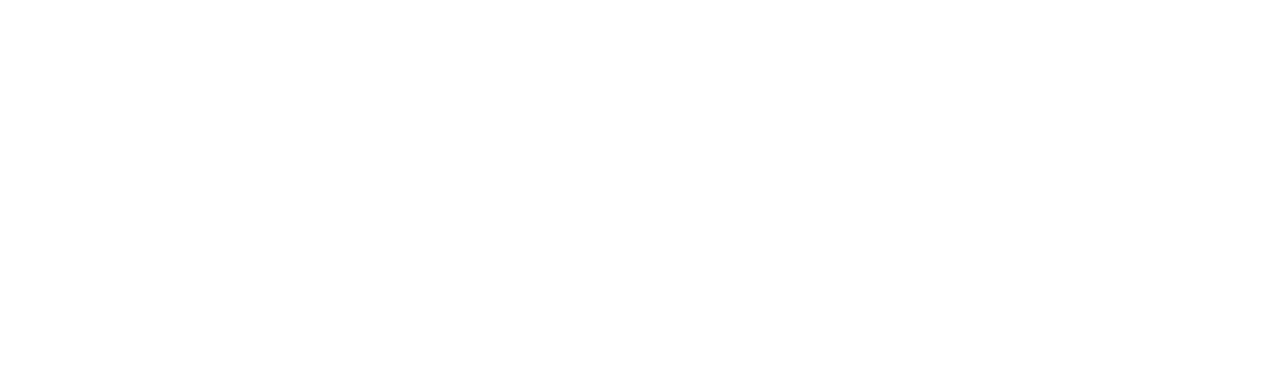
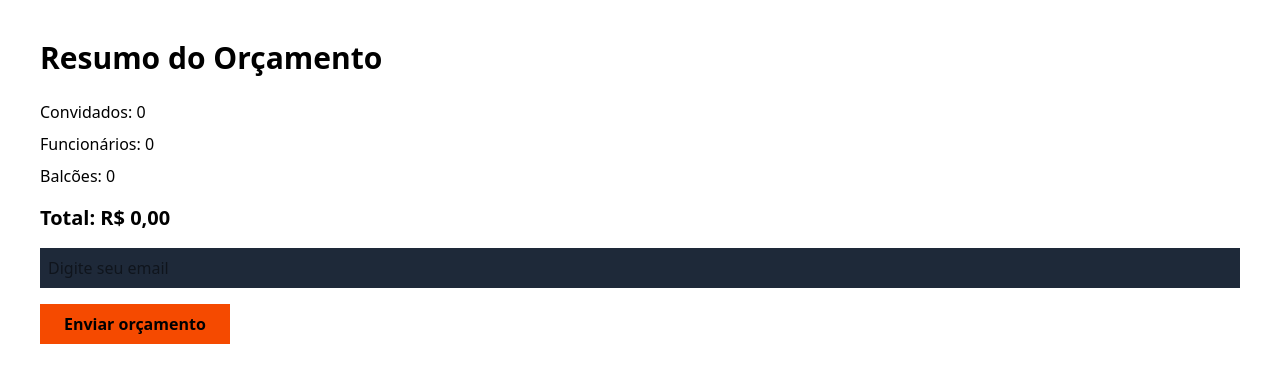
Before and after one commit to coelhalice/EloDrinks, a React (Vite) app: page /orcamento/1 in a window 1280 px wide. Before the commit this address had no page. Shown: the top 382 px of the page. Built offline with nearby package versions, Linux system fonts and the light colour scheme.

Commit message:
feat: contexto de orçamento funcional

```diff
--- a/package.json
+++ b/package.json
@@ -39,6 +39,7 @@
     "tailwind-merge": "^3.0.1",
     "tailwindcss": "^4.0.7",
     "tailwindcss-animate": "^1.0.7",
+    "uuid": "^11.1.0",
     "zod": "^3.24.4",
     "zustand": "^5.0.3"
   },
--- a/src/app.tsx
+++ b/src/app.tsx
@@ -1,24 +1,29 @@
 import { Route, BrowserRouter, Routes } from 'react-router-dom'
-import { AuthProvider } from './contexts/AuthContext'
+import { AuthProvider } from './contexts/auth-context'
 import { LandingPage } from './pages/landing-page/index.tsx'
 import { LoginPage } from './pages/admin-pages/login-page'
 import { AdminLayout } from './pages/admin-pages/admin-layout'
 import { AdminUsersPage } from './pages/admin-pages/admin-users'
 import { AdminBeveragesPage } from './pages/admin-pages/admin-beverages'
 import BudgetPage from './pages/budget-page'
+import { BudgetProvider } from './contexts/budget-context'
+import CheckoutPage from './pages/checkout-page'
 
 
 export default function App() {
   return (
     <BrowserRouter>
       <AuthProvider>
+        <BudgetProvider>
           <Routes>
             <Route path="/" element={<LandingPage />}/>
             <Route path="/orcamento" element={<BudgetPage />}/>
+            <Route path="/orcamento/:id" element={<CheckoutPage />}/>
             <Route path="/login" element={<LoginPage />}/>
             <Route path="/admin" element={<AdminLayout children={<AdminUsersPage />} />}/>
             <Route path="/admin/beverages" element={<AdminLayout children={<AdminBeveragesPage />} />}/>
           </Routes>
+        </BudgetProvider>
       </AuthProvider>
     </BrowserRouter>
   )
--- /dev/null
+++ b/src/contexts/budget-context.tsx
@@ -0,0 +1,108 @@
+import { createContext, useContext, useState, ReactNode } from "react";
+import { v4 as uuidv4 } from "uuid";
+import { useNavigate } from "react-router-dom";
+
+type Beverage = {
+  id: string;
+  name: string;
+  type: string;
+  description: string;
+  price: number;
+};
+
+type BudgetData = {
+  id: string;
+  beverages: Record<string, Beverage>; // só os selecionados
+  guests: number;
+  counters: number;
+  staff: number;
+  budget: number;
+};
+
+type BudgetContextType = {
+  data: BudgetData;
+  updateBeverage: (bev: Beverage, checked: boolean) => void;
+  updateGuests: (value: number) => void;
+  updateCounters: (value: number) => void;
+  updateStaff: (value: number) => void;
+  budget: number;
+  handleBudgetFinish: () => void;
+};
+
+const BudgetContext = createContext({} as BudgetContextType);
+
+export const BudgetProvider = ({ children }: { children: ReactNode }) => {
+  const [data, setData] = useState<BudgetData>({
+    id: uuidv4(),
+    beverages: {},
+    guests: 0,
+    counters: 0,
+    staff: 0,
+    budget: 0,
+  });
+
+  const updateBeverage = (bev: Beverage, checked: boolean) => {
+    setData((prev) => {
+      const newBeverages = { ...prev.beverages };
+      if (checked) {
+        newBeverages[bev.id] = bev;
+      } else {
+        delete newBeverages[bev.id];
+      }
+
+      return {
+        ...prev,
+        beverages: newBeverages,
+      };
+    });
+  };
+
+  const updateGuests = (value: number) => setData((prev) => ({ ...prev, guests: value }));
+  const updateCounters = (value: number) => setData((prev) => ({ ...prev, counters: value }));
+  const updateStaff = (value: number) => setData((prev) => ({ ...prev, staff: value }));
+
+  const totalBeverages = Object.entries(data.beverages)
+    .filter(([, checked]) => checked)
+    .reduce((sum, [id]) => {
+      const drink = data.beverages[id];
+      return drink ? sum + drink.price : sum;
+    }, 0);
+
+
+  const budget = totalBeverages * data.guests  + data.counters * 300 + data.staff * 100;
+
+  const navigate = useNavigate();
+  const handleBudgetFinish =
+    () => {
+      const budgetData = {
+        ...data,
+        budget,
+      };
+      setData(budgetData);
+      console.log("Budget data:", budgetData);
+      navigate(`/orcamento/${budgetData.id}`)
+    };
+
+
+  return (
+    <BudgetContext.Provider
+      value={{
+        data,
+        updateBeverage,
+        updateGuests,
+        updateCounters,
+        updateStaff,
+        budget,
+        handleBudgetFinish,
+      }}
+    >
+      {children}
+    </BudgetContext.Provider>
+  );
+};
+
+export const useBudget = () => {
+  const context = useContext(BudgetContext);
+  if (!context) throw new Error("useBudget deve ser usado dentro de BudgetProvider");
+  return context;
+};
--- a/src/pages/admin-pages/admin-beverages/index.tsx
+++ b/src/pages/admin-pages/admin-beverages/index.tsx
@@ -5,7 +5,7 @@ import { Button } from "@/components/ui/button"
 import { ListFilter } from "lucide-react"
 import { Table, TableBody, TableCell, TableHead, TableHeader, TableRow } from "@/components/ui/table"
 import { BeverageModal } from "@/components/internal/beverageModal"
-import { useAuth } from "@/contexts/AuthContext"
+import { useAuth } from "@/contexts/auth-context"
 import { TableActions } from "@/components/internal/tableActions"
 import { fetcher } from "@/lib/fetcher"
 import useSWR from "swr"
--- a/src/pages/admin-pages/admin-layout/index.tsx
+++ b/src/pages/admin-pages/admin-layout/index.tsx
@@ -1,4 +1,4 @@
-import { useAuth } from "@/contexts/AuthContext";
+import { useAuth } from "@/contexts/auth-context";
 import { Button } from "@/components/ui/button";
 import { useLocation, useNavigate } from "react-router-dom";
 import { toast } from "react-toastify";
--- a/src/pages/admin-pages/admin-users/index.tsx
+++ b/src/pages/admin-pages/admin-users/index.tsx
@@ -1,4 +1,4 @@
-import { useAuth } from "@/contexts/AuthContext";
+import { useAuth } from "@/contexts/auth-context";
 import { UserModal } from "@/components/internal/userModal";
 import { Button } from "@/components/ui/button";
 import { Input } from "@/components/ui/input";
--- a/src/pages/admin-pages/login-page/index.tsx
+++ b/src/pages/admin-pages/login-page/index.tsx
@@ -1,4 +1,4 @@
-import { useAuth } from "@/contexts/AuthContext";
+import { useAuth } from "@/contexts/auth-context";
 import { Button } from "@/components/ui/button";
 import { Input } from "@/components/ui/input";
 import { useState } from "react";
--- a/src/pages/budget-page/beverage-selector/index.tsx
+++ b/src/pages/budget-page/beverage-selector/index.tsx
@@ -1,7 +1,7 @@
 import useSWR from "swr";
-import { useState } from "react";
 import { Checkbox } from "@/components/ui/checkbox";
 import { Separator } from "@/components/ui/separator";
+import { useBudget } from "@/contexts/budget-context";
 
 type Beverage = {
   id: string;
@@ -11,7 +11,6 @@ type Beverage = {
   price: number;
 };
 
-// Função fetcher genérica
 const fetcher = (url: string) => fetch(url).then((res) => res.json());
 
 export function BeverageSelector() {
@@ -24,14 +23,7 @@ export function BeverageSelector() {
     }
   );
 
-  const [selected, setSelected] = useState<Record<string, boolean>>({});
-
-  const toggleSelection = (id: string) => {
-    setSelected((prev) => ({
-      ...prev,
-      [id]: !prev[id],
-    }));
-  };
+  const { data: dataBudget, updateBeverage, budget } = useBudget();
 
   if (isLoading) return <p className="text-[#FFF] text-center">Carregando...</p>;
   if (error) return <p className="text-red-500 text-center">Erro ao carregar bebidas</p>;
@@ -44,18 +36,11 @@ export function BeverageSelector() {
     return acc;
   }, {} as Record<string, Beverage[]>);
 
-  const total = Object.entries(selected)
-    .filter(([, checked]) => checked)
-    .reduce((sum, [id]) => {
-      const drink = beverages.find((d) => d.id === id);
-      return drink ? sum + drink.price : sum;
-    }, 0);
-
   return (
     <div className="w-full px-20 mx-auto text-[#FFF] space-y-6">
       {Object.entries(grouped).map(([type, items]) => (
         <div key={type}>
-          <h2 className="text-lg font-semibold mb-4">{type}</h2>
+          <h2 className="text-lg font-semibold mb-4">{type.toUpperCase()}</h2>
           <div className="space-y-4">
             {items.map((drink) => (
               <div
@@ -64,9 +49,10 @@ export function BeverageSelector() {
               >
                 <div className="flex items-start gap-2">
                   <Checkbox
-                    checked={selected[drink.id] || false}
-                    onCheckedChange={() => toggleSelection(drink.id)}
+                    checked={!!dataBudget.beverages[drink.id]}
+                    onCheckedChange={(checked) => updateBeverage(drink, !!checked)}
                   />
+
                   <div className="relative -top-1.5">
                     <p className="font-medium">{drink.name}</p>
                     <p className="text-sm text-muted-foreground">
@@ -86,7 +72,7 @@ export function BeverageSelector() {
       <Separator className="my-4" />
       <div className="flex justify-between text-lg font-bold bg-[#FFF] text-[#101820] p-4 rounded-md">
         <span>Total:</span>
-        <span>R$ {total.toFixed(2).replace(".", ",")}</span>
+        <span>R$ {budget.toFixed(2).replace(".",",")}</span>
       </div>
     </div>
   );
--- a/src/pages/budget-page/index.tsx
+++ b/src/pages/budget-page/index.tsx
@@ -1,9 +1,15 @@
 import { Button } from "@/components/ui/button";
 import { BeverageSelector } from "./beverage-selector";
-import { EventConfigForm } from "./budget-details";
+import { BudgetDetails } from "./budget-details";
 import { ArrowRight } from "lucide-react";
+import { useBudget } from "@/contexts/budget-context";
 
 export default function BudgetPage() {
+
+  const { handleBudgetFinish } = useBudget();
+
+
+
   return (
     <div className="bg-[#101820] min-h-screen py-10 px-4 flex flex-col gap-10">
       <header className="flex flex-row text-[#fff] items-center justify-around mb-8 px-10 text-xl w-full">
@@ -21,10 +27,10 @@ export default function BudgetPage() {
           Escolha as bebidas e serviços que deseja incluir no seu evento.
         </p>
       </div>
-      <EventConfigForm />
+      <BudgetDetails />
       <BeverageSelector />
       <div className="flex flex-row justify-end mx-20">
-        <Button className="flex gap-2 bg-[#9E430E] text-[#fff] hover:bg-[#7A2D0B] w-[250px] rounded-full text-lg font-bold items-center justify-center">
+        <Button onClick={() => handleBudgetFinish()} className="flex gap-2 bg-[#9E430E] text-[#fff] hover:bg-[#7A2D0B] w-[250px] rounded-full text-lg font-bold items-center justify-center">
           <span className="text-[#fff]">Fechar Orçamento</span>
           <ArrowRight className="w-6 h-6 mt-1" />
         </Button>
--- /dev/null
+++ b/src/pages/checkout-page/index.tsx
@@ -0,0 +1,44 @@
+import { useBudget } from "@/contexts/budget-context";
+import { useState } from "react";
+
+export default function CheckoutPage() {
+  const { data, budget } = useBudget();
+  const [email, setEmail] = useState("");
+
+  const handleSubmit = async () => {
+    await fetch("/api/send-budget", {
+      method: "POST",
+      body: JSON.stringify({ ...data, email }),
+      headers: { "Content-Type": "application/json" },
+    });
+
+    alert("Orçamento enviado com sucesso!");
+  };
+
+  return (
+    <div className="p-10 text-white">
+      <h1 className="text-3xl font-bold mb-6">Resumo do Orçamento</h1>
+      <ul className="mb-4">
+        {Object.values(data.beverages).map((b) => (
+          <li key={b.id}>{b.name} - R$ {b.price.toFixed(2).replace(".", ",")}</li>
+        ))}
+      </ul>
+      <p className="mb-2">Convidados: {data.guests}</p>
+      <p className="mb-2">Funcionários: {data.staff}</p>
+      <p className="mb-4">Balcões: {data.counters}</p>
+      <p className="text-xl font-bold mb-4">Total: R$ {budget.toFixed(2).replace(".", ",")}</p>
+
+      <input
+        type="email"
+        className="bg-gray-800 p-2 rounded text-white w-full mb-4"
+        placeholder="Digite seu email"
+        value={email}
+        onChange={(e) => setEmail(e.target.value)}
+      />
+
+      <button onClick={handleSubmit} className="bg-orange-600 px-6 py-2 rounded font-bold">
+        Enviar orçamento
+      </button>
+    </div>
+  );
+}
```
Also changed, not shown: src/pages/budget-page/budget-details/index.tsx (+19 -4 lines), src/contexts/auth-context.tsx (renamed from src/contexts/AuthContext.tsx), 1 other file (tests, documents, lock files or other folders). Lines whose indentation alone changed are shown as unchanged.
